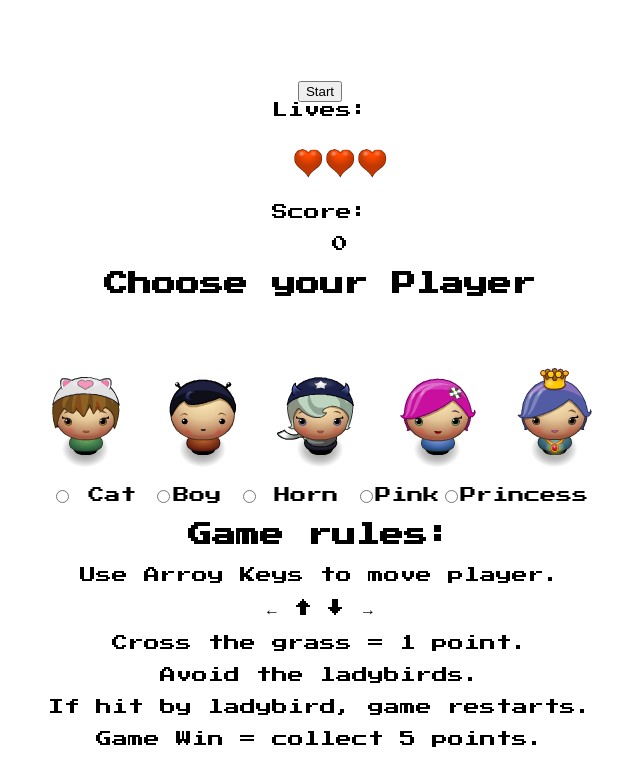
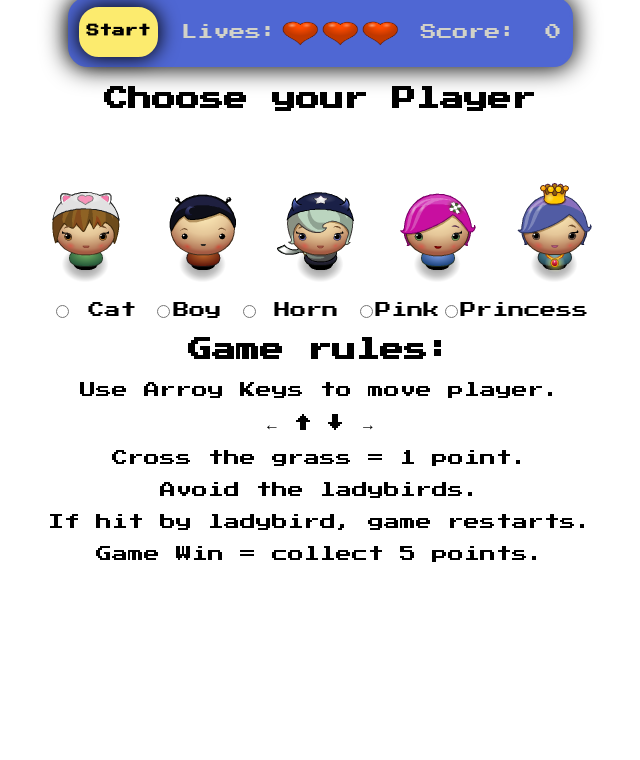
Before and after one commit to rakeshmithun/ArcadeGame, a plain HTML site: page index.html in a window 1280 px wide. Shown: the part 78-838 px from the top of the page, without its empty margins (320-960 px from the left). Drawn offline with Linux system fonts and the light colour scheme.

Commit message:
13102019_641pm
TODO:
fix lives/rating

```diff
--- a/css/style.css
+++ b/css/style.css
@@ -1,6 +1,106 @@
+/* GLOBAL STYLE */
+
+@import url('https://fonts.googleapis.com/css?family=Press+Start+2P');
+html,
 body {
+    font-family: 'Press Start 2P';
+    width: 100%;
+    margin: 0;
+    background-position: center center;
+    background-size: cover;
+    display: flex;
+    flex-direction: column;
+    align-items: center;
     text-align: center;
+}
+
+ul,
+li {
+    margin: 0;
+    padding: 0;
+}
+
+.header h1 {
+    color: #4f67d3;
+}
+
+main.container {
+    max-width: 960px;
+    height: auto;
+    margin: 0 auto;
+}
+
+.flex,
+.flex-col {
+    display: flex;
+    align-items: center;
+    justify-content: space-between;
+}
+
+.flex-col {
+    flex-direction: column;
+}
+
+
+/* SCORE PANEL SECTION */
+
+#score-panel {
+    position: relative;
+    text-align: center;
+    width: 505px;
+    height: 70px;
+    margin: 0 auto;
+    background-color: #4f67d3;
+    display: flex;
+    box-sizing: border-box;
+    flex-wrap: wrap;
+    justify-content: space-between;
+    align-items: center;
+    border-radius: 1.25em;
+    border: 3px solid #4f67d3;
+    box-shadow: 0 0 1.5em 0.1em #000;
+    padding-left: 0.5em;
+    padding-right: 0.5em;
+}
+
+.score-panel img {
+    padding: 0 5%;
+    width: 40px;
+    height: 45px;
+}
+
+.performance {
+    width: 50%;
+}
+
+.div {
+    display: block;
+}
+
+.btn,
+#myBtn {
     font-family: 'Press Start 2P';
+    font-weight: bold;
+    font-size: 0.8em;
+    line-height: 1.0em;
+    height: 3.125rem;
+    box-sizing: border-box;
+    background: #fceb6e;
+    border-radius: 1.25rem;
+    border: 2px solid #fceb6e;
+    box-shadow: 0 0 1.5em 0.1em #000;
+    outline: none;
+    cursor: pointer;
+}
+
+#score-panel h3 {
+    color: #d2d2c8;
+    text-align: center;
+}
+
+.div.score-panel h3 {
+    background: #d2d2c8;
+    text-align: center;
 }
 
 .hearts img {
@@ -14,3 +114,22 @@ body {
     height: 1em;
     margin-left: 0.25em;
 }
+
+.lives {
+    align-items: center;
+}
+
+.lives,
+.score {
+    color: #d2d2c8;
+    display: flex;
+    flex-wrap: wrap;
+    justify-content: flex-start;
+}
+
+.points {
+    color: #d2d2c8;
+    text-align: right;
+    width: 2.8em;
+    height: 1em;
+}
--- a/index.html
+++ b/index.html
@@ -8,14 +8,22 @@
     <link rel="stylesheet" href="css/style.css">
     <link href="https://fonts.googleapis.com/css?family=Press+Start+2P" rel="stylesheet">
 </head>
+
+<body>
+    <header class="header">
+        <h1>Arcade Game</h1>
+    </header>
+
     <main>
-    <canvas class="canvas"></canvas>
+
         <section>
             <div id="score-panel" class="score-panel flex">
                 <button id="myBtn" class="btn">Start</button>
-            <div id="lives-panel" class="flex"><span id="lives-counter" class="lives">Lives:</span>
-                <ul id="hearts" class="hearts" alt="heart Lives"></ul>
-            </div>
+                <ul class="lives">Lives:
+                    <ul class="heart"><img src="images/Heart.png"></ul>
+                    <ul class="heart"><img src="images/Heart.png"></ul>
+                    <ul class="heart"><img src="images/Heart.png"></ul>
+                </ul>
                 <div class="score"><span>Score:</span>
                     <ul id="points" class="points">0</ul>
                 </div>
@@ -46,10 +54,10 @@
                 <!--<button id="myBtn" class="btn">Start</button>-->
             </section>
         </section>
-
+        <canvas class="canvas"></canvas>
     </main>
 
-<body>
+
     <script src="js/resources.js"></script>
     <script src="js/app.js"></script>
     <script src="js/engine.js"></script>
--- a/js/app.js
+++ b/js/app.js
@@ -178,12 +178,12 @@ const choosePlayer = (selection) => {
 }
 
 function showLives() { // Generate html to display hearts-lives
-    let lives = document.querySelector('.hearts');
-    let heartHtml = '<img src="images/Heart.png">';
-    lives.innerHTML = "";
+    let lives = document.getElementById("lives");
+    let heartHtml = ['<img src="images/Heart.png">'];
+    lives.innerHTML = heartHtml;
 
     for (let i = 0; i < 3; i++) {
-        lives.innerHTML += heartHtml;
+        stars[i].style.visibility = (i < rating) ? "show" : "collapse";
     }
 }
 
```
Lines whose indentation alone changed are shown as unchanged.
